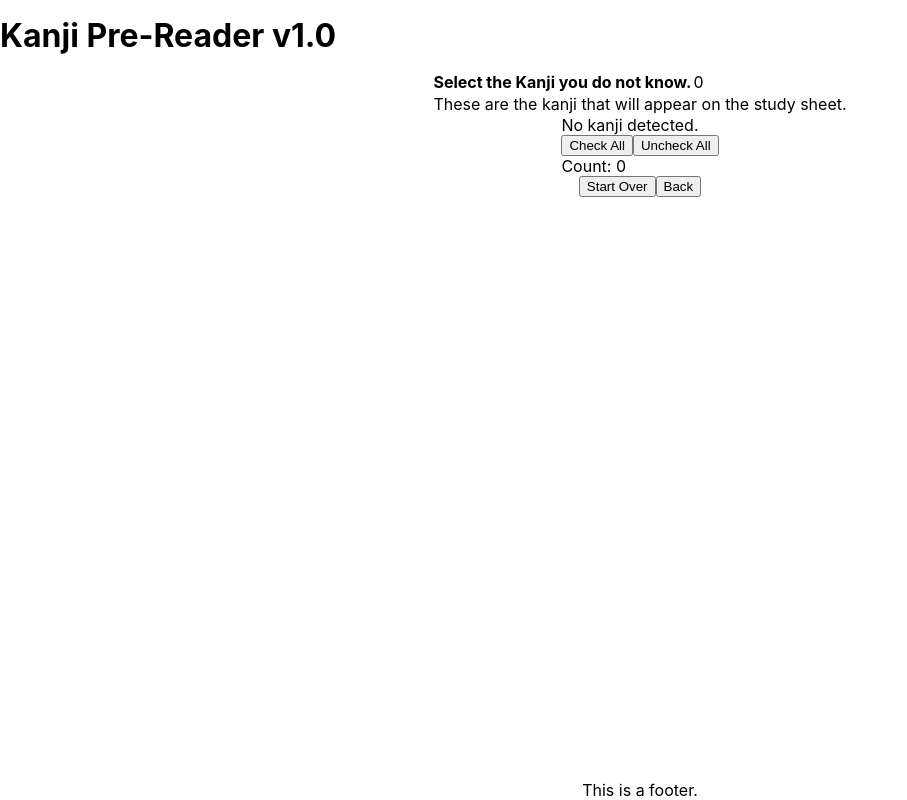
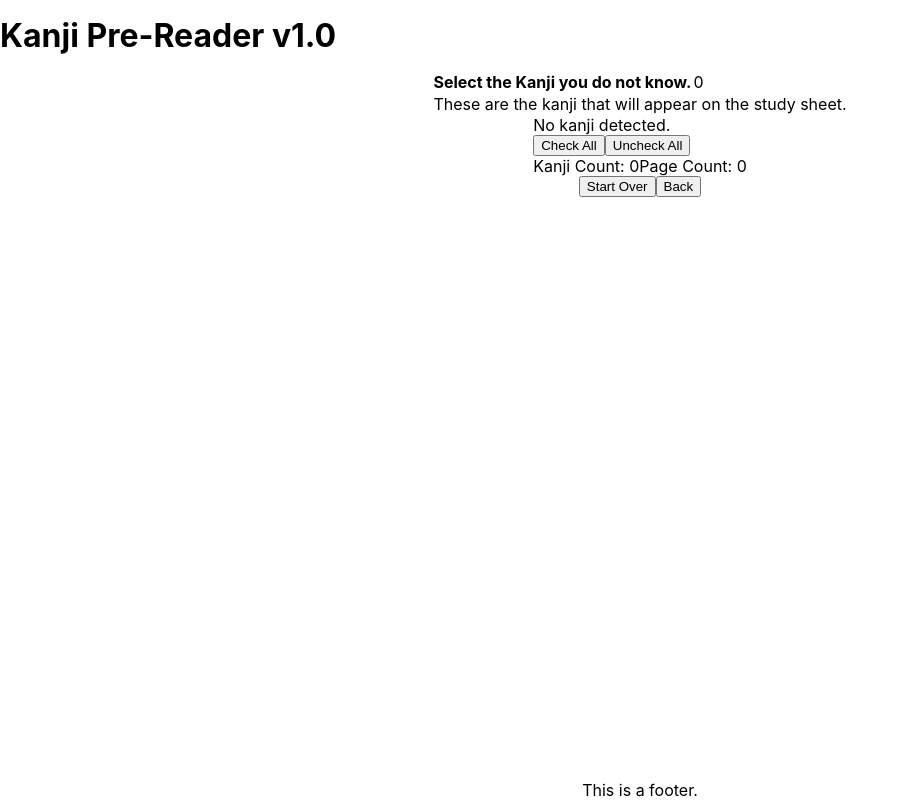
Before and after one commit to jodyanna/kanji-pre-reader, a React (Create React App) app: page /step-2 in a window 1280 px wide. Shown: the whole page, without its empty margins (0-907 px from the left). Built offline with nearby package versions, Linux system fonts and the light colour scheme.

Commit message:
page counter

```diff
--- a/src/components/Filter/index.js
+++ b/src/components/Filter/index.js
@@ -15,7 +15,7 @@ export default function Filter(props) {
   useEffect(() => {
     // No kanji detected from user textarea input
     if (props.allKanji === undefined || props.allKanji.length === 0) setHasKanji(false)
-    // We have the kanji
+    // We have the kanji, set state
     else {
       setHasKanji(true);
       setCheckboxes(
@@ -68,6 +68,17 @@ export default function Filter(props) {
     history.push("/");
   }
 
+  const renderPageCount = () => {
+    const kanjiCount = checkboxes.filter(checkbox => checkbox.isChecked).length;
+    const pageKanjiLimit = 8;
+
+    // StudySheet kanji limit is 8 per page
+    if (kanjiCount === 0) return 0
+    else if (kanjiCount > 0 && kanjiCount < 9) return  1
+    else if (kanjiCount % 8 === 0) return kanjiCount / pageKanjiLimit
+    else return Math.floor(kanjiCount / pageKanjiLimit) + 1
+  }
+
   return (
     <Form onSubmit={handleSubmit}>
       <Table>
@@ -104,7 +115,8 @@ export default function Filter(props) {
           </TableRow>
 
           <TableRow>
-            Count: {checkboxes.filter(checkbox => checkbox.isChecked).length}
+            Kanji Count: {checkboxes.filter(checkbox => checkbox.isChecked).length}
+            Page Count: {renderPageCount()}
           </TableRow>
 
         </tbody>
--- a/src/components/Filter/style.js
+++ b/src/components/Filter/style.js
@@ -45,6 +45,8 @@ export const TableCell = styled.td`
   outline: 1px solid #000000;
 
   font-size: 2em;
+
+  box-shadow: 5px 5px 8px -4px rgba(0,0,0,0.7);
 `;
 
 export const ButtonRow = styled.div`
```
